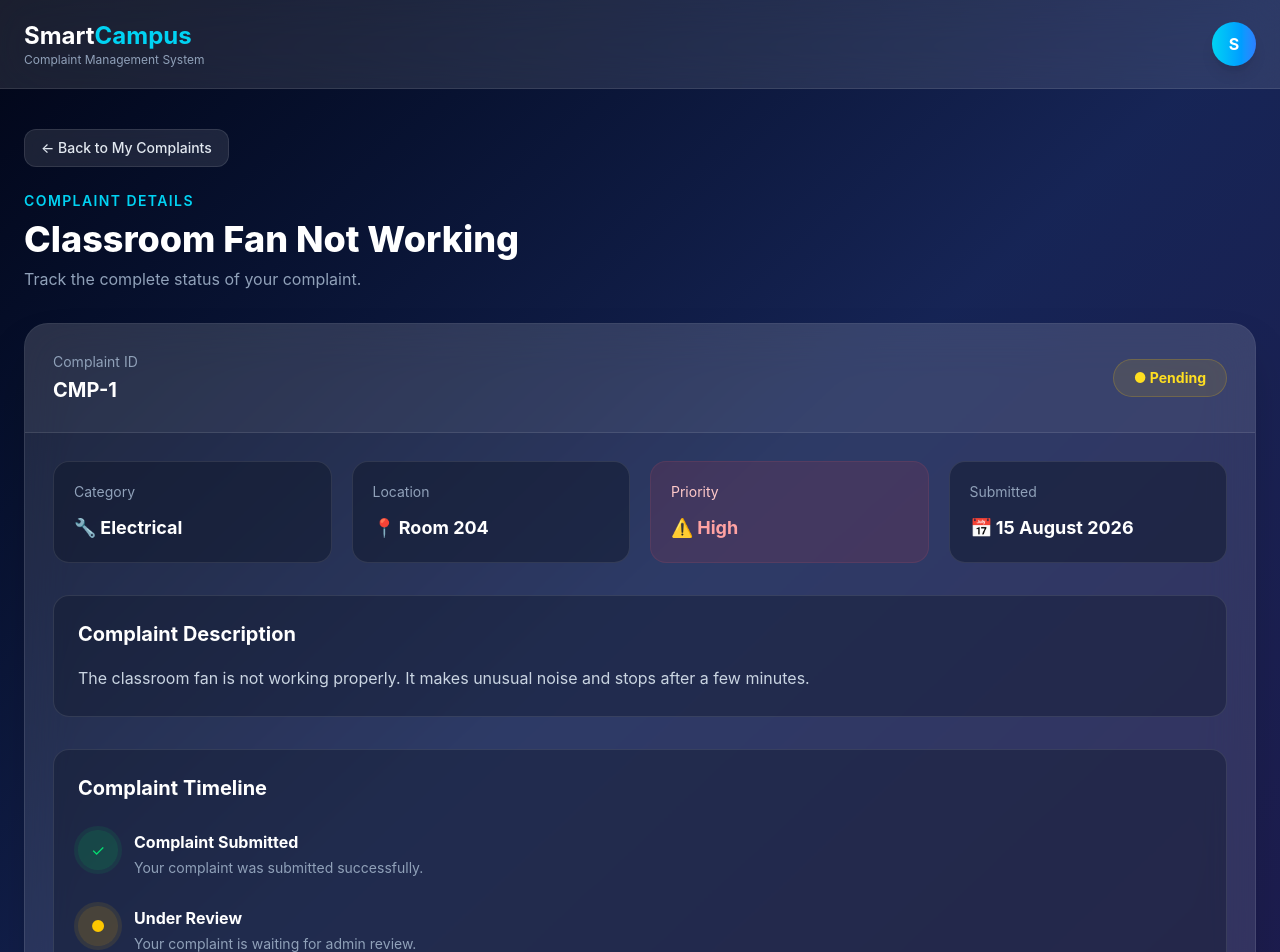
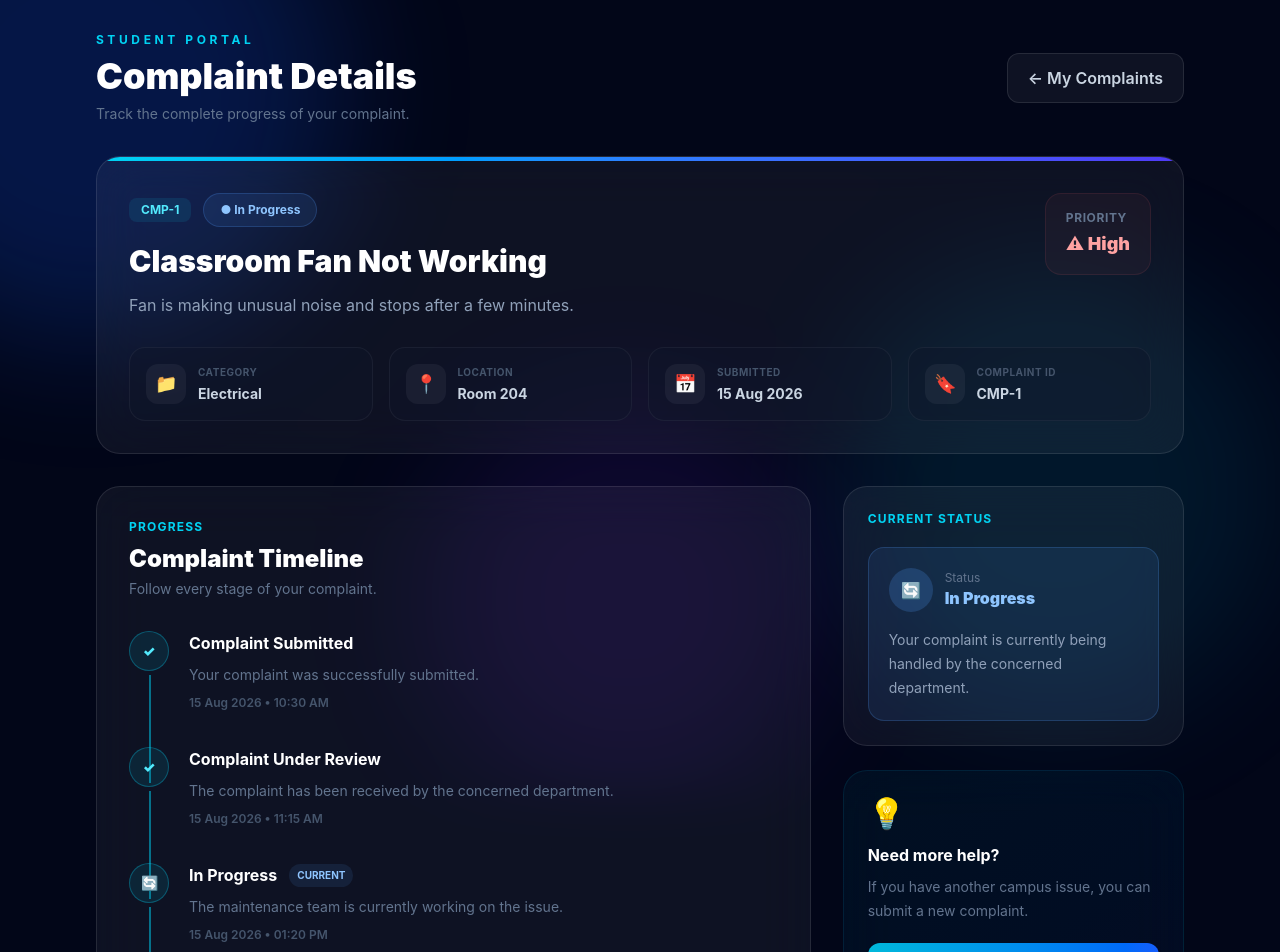
Before and after one commit to shejalbopche2510/team_titans, a React app in the folder frontend/: page /student/complaint/1 in a window 1280 px wide. Shown: the top 952 px of the page. Built offline with nearby package versions, Linux system fonts and the light colour scheme; the HTML template or start-up script is replaced by a standard one.

Commit message:
Add complaint progress timeline

```diff
--- a/frontend/src/student/ComplaintDetails.jsx
+++ b/frontend/src/student/ComplaintDetails.jsx
@@ -4,222 +4,348 @@ function ComplaintDetails() {
   const { id } = useParams();
 
   const complaint = {
-    id: id || "001",
+    id,
     title: "Classroom Fan Not Working",
     category: "Electrical",
     location: "Room 204",
     priority: "High",
-    status: "Pending",
-    date: "15 August 2026",
+    status: "In Progress",
+    date: "15 Aug 2026",
     description:
-      "The classroom fan is not working properly. It makes unusual noise and stops after a few minutes.",
+      "Fan is making unusual noise and stops after a few minutes.",
   };
 
+  const timeline = [
+    {
+      icon: "✓",
+      title: "Complaint Submitted",
+      text: "Your complaint was successfully submitted.",
+      date: "15 Aug 2026 • 10:30 AM",
+      done: true,
+    },
+    {
+      icon: "✓",
+      title: "Complaint Under Review",
+      text: "The complaint has been received by the concerned department.",
+      date: "15 Aug 2026 • 11:15 AM",
+      done: true,
+    },
+    {
+      icon: "🔄",
+      title: "In Progress",
+      text: "The maintenance team is currently working on the issue.",
+      date: "15 Aug 2026 • 01:20 PM",
+      done: true,
+    },
+    {
+      icon: "○",
+      title: "Resolved",
+      text: "Waiting for the issue to be completely resolved.",
+      date: "Pending",
+      done: false,
+    },
+  ];
+
   return (
-    <div className="min-h-screen bg-gradient-to-br from-slate-950 via-blue-950 to-indigo-950">
+    <div className="min-h-screen bg-slate-950">
 
-      {/* Top Navigation */}
-      <header className="border-b border-white/10 bg-white/10 backdrop-blur-xl">
-        <div className="mx-auto flex max-w-7xl items-center justify-between px-6 py-5">
+      {/* Background Glow */}
+      <div className="fixed inset-0 -z-0 overflow-hidden">
+        <div className="absolute -left-40 -top-40 h-[500px] w-[500px] rounded-full bg-blue-600/20 blur-3xl" />
+        <div className="absolute right-0 top-1/3 h-[450px] w-[450px] rounded-full bg-cyan-500/10 blur-3xl" />
+        <div className="absolute bottom-0 left-1/3 h-[400px] w-[400px] rounded-full bg-violet-600/10 blur-3xl" />
+      </div>
+
+      <main className="relative z-10 mx-auto max-w-6xl px-5 py-8 sm:px-8">
+
+        {/* Header */}
+        <div className="flex flex-col gap-5 sm:flex-row sm:items-center sm:justify-between">
+
           <div>
-            <h1 className="text-2xl font-bold text-white">
-              Smart<span className="text-cyan-400">Campus</span>
+            <p className="text-xs font-bold uppercase tracking-[0.3em] text-cyan-400">
+              Student Portal
+            </p>
+
+            <h1 className="mt-2 text-3xl font-black text-white sm:text-4xl">
+              Complaint Details
             </h1>
-            <p className="text-xs text-slate-400">
-              Complaint Management System
+
+            <p className="mt-2 text-sm text-slate-500">
+              Track the complete progress of your complaint.
             </p>
           </div>
 
-          <div className="flex h-11 w-11 items-center justify-center rounded-full bg-gradient-to-r from-cyan-400 to-blue-500 font-bold text-white shadow-lg">
-            S
-          </div>
-        </div>
-      </header>
+          <Link
+            to="/student/complaint"
+            className="w-fit rounded-xl border border-white/10 bg-white/5 px-5 py-3 font-semibold text-slate-300 transition hover:bg-white/10 hover:text-white"
+          >
+            ← My Complaints
+          </Link>
 
-      {/* Main */}
-      <main className="mx-auto max-w-7xl px-6 py-10">
-
-        {/* Back */}
-        <Link
-          to="/student/complaints"
-          className="mb-6 inline-flex items-center rounded-xl border border-white/10 bg-white/10 px-4 py-2 text-sm font-medium text-slate-200 backdrop-blur-md transition hover:bg-white/20"
-        >
-          ← Back to My Complaints
-        </Link>
-
-        {/* Heading */}
-        <div className="mb-8">
-          <p className="text-sm font-semibold uppercase tracking-widest text-cyan-400">
-            Complaint Details
-          </p>
-
-          <h2 className="mt-2 text-4xl font-extrabold text-white">
-            {complaint.title}
-          </h2>
-
-          <p className="mt-2 text-slate-400">
-            Track the complete status of your complaint.
-          </p>
         </div>
 
-        {/* Main Card */}
-        <div className="overflow-hidden rounded-3xl border border-white/10 bg-white/10 shadow-2xl backdrop-blur-xl">
+        {/* Complaint Overview */}
+        <section className="mt-8 overflow-hidden rounded-3xl border border-white/10 bg-white/5 backdrop-blur-xl">
 
-          {/* Card Header */}
-          <div className="flex flex-col justify-between gap-5 border-b border-white/10 bg-white/5 p-7 sm:flex-row sm:items-center">
+          <div className="h-1 bg-linear-to-r from-cyan-400 via-blue-500 to-indigo-600" />
 
-            <div>
-              <p className="text-sm text-slate-400">
-                Complaint ID
-              </p>
+          <div className="p-6 sm:p-8">
 
-              <p className="mt-1 text-xl font-bold text-white">
-                CMP-{complaint.id}
-              </p>
-            </div>
+            <div className="flex flex-col gap-6 lg:flex-row lg:items-start lg:justify-between">
 
-            <span className="w-fit rounded-full border border-yellow-400/20 bg-yellow-400/10 px-5 py-2 text-sm font-bold text-yellow-300">
-              ● {complaint.status}
-            </span>
+              <div>
 
-          </div>
+                <div className="flex flex-wrap items-center gap-3">
 
-          <div className="p-7">
+                  <span className="rounded-lg bg-cyan-400/10 px-3 py-1 text-xs font-bold text-cyan-300">
+                    CMP-{complaint.id}
+                  </span>
 
-            {/* Information Cards */}
-            <div className="grid gap-5 md:grid-cols-2 lg:grid-cols-4">
+                  <span className="rounded-full border border-blue-400/20 bg-blue-400/10 px-4 py-2 text-xs font-bold text-blue-300">
+                    ● {complaint.status}
+                  </span>
 
-              <div className="rounded-2xl border border-white/10 bg-slate-900/50 p-5">
-                <p className="text-sm text-slate-400">
-                  Category
+                </div>
+
+                <h2 className="mt-4 text-2xl font-black text-white sm:text-3xl">
+                  {complaint.title}
+                </h2>
+
+                <p className="mt-3 max-w-3xl leading-7 text-slate-400">
+                  {complaint.description}
                 </p>
 
-                <p className="mt-3 text-lg font-bold text-white">
-                  🔧 {complaint.category}
-                </p>
               </div>
 
-              <div className="rounded-2xl border border-white/10 bg-slate-900/50 p-5">
-                <p className="text-sm text-slate-400">
-                  Location
-                </p>
-
-                <p className="mt-3 text-lg font-bold text-white">
-                  📍 {complaint.location}
-                </p>
-              </div>
-
-              <div className="rounded-2xl border border-red-400/10 bg-red-500/10 p-5">
-                <p className="text-sm text-red-200">
+              <div className="rounded-2xl border border-red-400/10 bg-red-400/5 px-5 py-4">
+                <p className="text-xs font-bold uppercase tracking-wider text-slate-500">
                   Priority
                 </p>
 
-                <p className="mt-3 text-lg font-bold text-red-300">
-                  ⚠️ {complaint.priority}
-                </p>
-              </div>
-
-              <div className="rounded-2xl border border-white/10 bg-slate-900/50 p-5">
-                <p className="text-sm text-slate-400">
-                  Submitted
-                </p>
-
-                <p className="mt-3 text-lg font-bold text-white">
-                  📅 {complaint.date}
+                <p className="mt-1 text-lg font-black text-red-300">
+                  ⚠ {complaint.priority}
                 </p>
               </div>
 
             </div>
 
-            {/* Description */}
-            <div className="mt-8 rounded-2xl border border-white/10 bg-slate-900/40 p-6">
-              <h3 className="text-xl font-bold text-white">
-                Complaint Description
-              </h3>
+            {/* Information */}
+            <div className="mt-7 grid gap-4 sm:grid-cols-2 lg:grid-cols-4">
 
-              <p className="mt-4 leading-7 text-slate-300">
-                {complaint.description}
+              <Info
+                icon="📁"
+                label="Category"
+                value={complaint.category}
+              />
+
+              <Info
+                icon="📍"
+                label="Location"
+                value={complaint.location}
+              />
+
+              <Info
+                icon="📅"
+                label="Submitted"
+                value={complaint.date}
+              />
+
+              <Info
+                icon="🔖"
+                label="Complaint ID"
+                value={`CMP-${complaint.id}`}
+              />
+
+            </div>
+
+          </div>
+        </section>
+
+        {/* Main Grid */}
+        <div className="mt-8 grid gap-8 lg:grid-cols-3">
+
+          {/* Timeline */}
+          <section className="rounded-3xl border border-white/10 bg-white/5 p-6 backdrop-blur-xl sm:p-8 lg:col-span-2">
+
+            <div>
+              <p className="text-xs font-bold uppercase tracking-widest text-cyan-400">
+                Progress
+              </p>
+
+              <h2 className="mt-2 text-2xl font-black text-white">
+                Complaint Timeline
+              </h2>
+
+              <p className="mt-1 text-sm text-slate-500">
+                Follow every stage of your complaint.
               </p>
             </div>
 
-            {/* Timeline */}
-            <div className="mt-8 rounded-2xl border border-white/10 bg-slate-900/40 p-6">
+            <div className="mt-8">
 
-              <h3 className="text-xl font-bold text-white">
-                Complaint Timeline
-              </h3>
+              {timeline.map((item, index) => (
+                <div
+                  key={index}
+                  className="relative flex gap-5"
+                >
 
-              <div className="mt-7 space-y-7">
+                  {/* Line */}
+                  {index !== timeline.length - 1 && (
+                    <div
+                      className={`absolute left-5 top-11 h-[calc(100%-8px)] w-0.5 ${
+                        item.done
+                          ? "bg-cyan-400/50"
+                          : "bg-white/10"
+                      }`}
+                    />
+                  )}
 
-                {/* Step 1 */}
-                <div className="flex gap-4">
-                  <div className="flex h-10 w-10 shrink-0 items-center justify-center rounded-full bg-green-500/20 text-green-400 ring-4 ring-green-500/10">
-                    ✓
+                  {/* Icon */}
+                  <div
+                    className={`relative z-10 flex h-10 w-10 shrink-0 items-center justify-center rounded-full border text-sm font-black ${
+                      item.done
+                        ? "border-cyan-400/30 bg-cyan-400/10 text-cyan-300"
+                        : "border-white/10 bg-white/5 text-slate-600"
+                    }`}
+                  >
+                    {item.icon}
+                  </div>
+
+                  {/* Content */}
+                  <div className="pb-9">
+
+                    <div className="flex flex-col gap-1 sm:flex-row sm:items-center sm:gap-3">
+
+                      <h3
+                        className={`font-bold ${
+                          item.done
+                            ? "text-white"
+                            : "text-slate-600"
+                        }`}
+                      >
+                        {item.title}
+                      </h3>
+
+                      {index === 2 && (
+                        <span className="w-fit rounded-full bg-blue-400/10 px-2 py-1 text-[10px] font-bold text-blue-300">
+                          CURRENT
+                        </span>
+                      )}
+
+                    </div>
+
+                    <p className="mt-2 text-sm leading-6 text-slate-500">
+                      {item.text}
+                    </p>
+
+                    <p className="mt-2 text-xs font-semibold text-slate-600">
+                      {item.date}
+                    </p>
+
+                  </div>
+
+                </div>
+              ))}
+
+            </div>
+          </section>
+
+          {/* Side Panel */}
+          <aside className="space-y-6">
+
+            {/* Current Status */}
+            <div className="rounded-3xl border border-white/10 bg-white/5 p-6 backdrop-blur-xl">
+
+              <p className="text-xs font-bold uppercase tracking-widest text-cyan-400">
+                Current Status
+              </p>
+
+              <div className="mt-5 rounded-2xl border border-blue-400/20 bg-blue-400/10 p-5">
+
+                <div className="flex items-center gap-3">
+
+                  <div className="flex h-11 w-11 items-center justify-center rounded-full bg-blue-400/20">
+                    🔄
                   </div>
 
                   <div>
-                    <h4 className="font-bold text-white">
-                      Complaint Submitted
-                    </h4>
+                    <p className="text-xs text-slate-500">
+                      Status
+                    </p>
 
-                    <p className="mt-1 text-sm text-slate-400">
-                      Your complaint was submitted successfully.
+                    <p className="font-black text-blue-300">
+                      In Progress
                     </p>
                   </div>
+
                 </div>
 
-                {/* Step 2 */}
-                <div className="flex gap-4">
-                  <div className="flex h-10 w-10 shrink-0 items-center justify-center rounded-full bg-yellow-500/20 text-yellow-400 ring-4 ring-yellow-500/10">
-                    ●
-                  </div>
-
-                  <div>
-                    <h4 className="font-bold text-white">
-                      Under Review
-                    </h4>
-
-                    <p className="mt-1 text-sm text-slate-400">
-                      Your complaint is waiting for admin review.
-                    </p>
-                  </div>
-                </div>
-
-                {/* Step 3 */}
-                <div className="flex gap-4 opacity-40">
-                  <div className="flex h-10 w-10 shrink-0 items-center justify-center rounded-full bg-slate-500/20 text-slate-400">
-                    ○
-                  </div>
-
-                  <div>
-                    <h4 className="font-bold text-white">
-                      Resolved
-                    </h4>
-
-                    <p className="mt-1 text-sm text-slate-400">
-                      This step will activate after the complaint is resolved.
-                    </p>
-                  </div>
-                </div>
+                <p className="mt-4 text-sm leading-6 text-slate-400">
+                  Your complaint is currently being handled by the concerned department.
+                </p>
 
               </div>
+
             </div>
 
-            {/* Bottom Button */}
-            <div className="mt-8 flex justify-end">
+            {/* Help */}
+            <div className="rounded-3xl border border-cyan-400/10 bg-gradient-to-br from-cyan-400/5 to-blue-500/5 p-6 backdrop-blur-xl">
+
+              <div className="text-3xl">
+                💡
+              </div>
+
+              <h3 className="mt-3 font-bold text-white">
+                Need more help?
+              </h3>
+
+              <p className="mt-2 text-sm leading-6 text-slate-500">
+                If you have another campus issue, you can submit a new complaint.
+              </p>
+
               <Link
-                to="/student/complaints"
-                className="rounded-xl bg-gradient-to-r from-cyan-500 to-blue-600 px-7 py-3 font-bold text-white shadow-lg shadow-blue-500/20 transition hover:scale-105"
+                to="/student/submit"
+                className="mt-5 block rounded-xl bg-linear-to-r from-cyan-500 to-blue-600 px-5 py-3 text-center text-sm font-bold text-white shadow-lg transition hover:-translate-y-1"
               >
-                View All Complaints →
+                + New Complaint
               </Link>
+
             </div>
 
-          </div>
+          </aside>
+
         </div>
+
       </main>
     </div>
   );
 }
 
+/* Information Card */
+function Info({ icon, label, value }) {
+  return (
+    <div className="rounded-2xl border border-white/5 bg-slate-900/40 p-4">
+
+      <div className="flex items-center gap-3">
+
+        <div className="flex h-10 w-10 items-center justify-center rounded-xl bg-white/5 text-lg">
+          {icon}
+        </div>
+
+        <div>
+          <p className="text-[10px] font-bold uppercase tracking-wider text-slate-600">
+            {label}
+          </p>
+
+          <p className="mt-1 text-sm font-bold text-slate-300">
+            {value}
+          </p>
+        </div>
+
+      </div>
+
+    </div>
+  );
+}
+
 export default ComplaintDetails;
```
